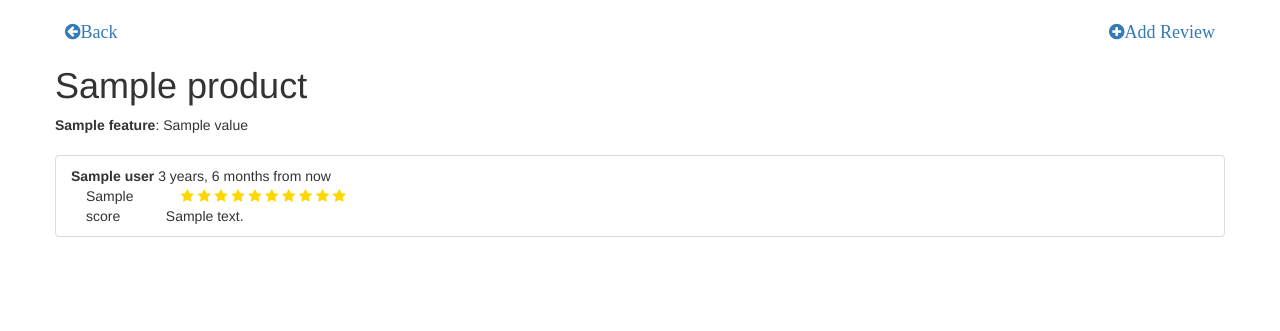
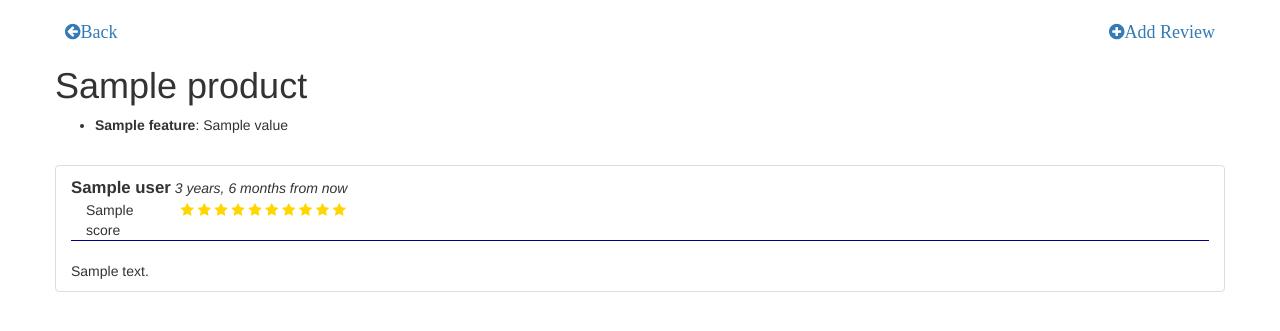
Before and after one commit to marinashe/Reviewer, a Django app: template reviews/templates/reviews/product_detail.html in a window 1280 px wide. Shown: the part 71-402 px from the top of the page. Run offline with Django 3.2, Linux system fonts and the light colour scheme; the template is opened without the code that fills it: most values are stand-ins (such as "Sample title", 1, 10 or a date in 2020); some libraries are stand-ins or nearby versions.

Commit message:
change colors

```diff
--- a/reviews/static/base.css
+++ b/reviews/static/base.css
@@ -28,7 +28,7 @@
     width: 100%;
     display: inline-block;
     box-sizing: border-box;
-    background: red;
+    background: cornflowerblue;
     padding: 20px;
     margin-bottom: 30px;
     font-size: x-large;
@@ -36,7 +36,7 @@
 }
 
 .tile:hover {
-			background: darkred;
+			background: darkblue;
 		}
 
 .tile-text {
@@ -48,3 +48,13 @@
     margin-right: 5px;
     margin-bottom: 10px;
 }
+
+.review-name {
+
+        font-size: larger;
+}
+
+.review-hr {
+
+    border-color: darkblue;
+}
--- a/reviews/templates/reviews/product_detail.html
+++ b/reviews/templates/reviews/product_detail.html
@@ -11,9 +11,11 @@
     </div>
     <div class="row">
     <h1>{{ product.name }}</h1>
+    <ul>
     {% for feature in product.productfeature_set.all %}
-        <b>{{ feature.feature.name }}</b>: {{ feature.value }} <br>
+        <li><b>{{ feature.feature.name }}</b>: {{ feature.value }} </li>
     {% endfor %}
+    </ul>
     </div>
     <br>
     <div class="row">
@@ -22,8 +24,8 @@
                 {% for object in object_list %}
 
                     <li class="list-group-item">
-                        <b>{{ object.user }}</b>
-                        {{ object.time|naturaltime }}
+                        <b class="review-name">{{ object.user }}</b>
+                        <i>{{ object.time|naturaltime }}</i>
                         <br>
                         {% for score in object.reviewscore_set.all %}
                             <span class="col-xs-3 col-md-1">
@@ -39,6 +41,7 @@
                             </span>
                             <br>
                         {% endfor %}
+                        <hr class="review-hr">
                         {{ object.text }}
                         <br>
                     </li>
```
